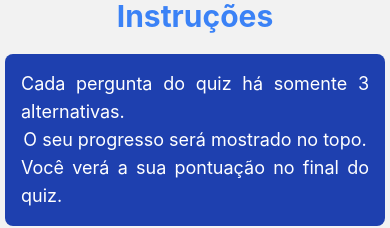
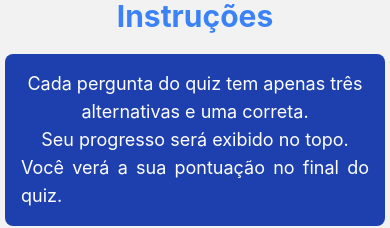
Before and after one commit to ElFabrica/appTotem, a React Native app: screen /Home in a window 390 px wide. Shown: the part 330-558 px from the top of the page. Built offline with nearby package versions, Linux system fonts and the light colour scheme; what expo-sqlite, tinybase would draw is missing.

Commit message:
Melhorias na ortografia e no alinhamento dos textos

```diff
--- a/src/screens/Home.js
+++ b/src/screens/Home.js
@@ -49,9 +49,9 @@ function acessoRestrito() {
         <Text style={tw`text-blue-500  font-bold text-3xl text-center mb-5`}>Instruções</Text>
 
         {/* Instruções */}
-        <View style={tw`bg-blue-800 p-4 rounded-lg w-95 items-center justify-center`}>
-          <Text style={tw`text-white text-lg text-justify`}>Cada pergunta do quiz há somente 3 alternativas.</Text>
-          <Text style={tw`text-white text-lg text-justify`}>O seu progresso será mostrado no topo.</Text>
+        <View style={tw`bg-blue-800 p-4 rounded-lg w-95 items-center justify-center `}>
+          <Text style={tw`text-white text-lg text-justify text-center`}>Cada pergunta do quiz tem apenas três alternativas e uma correta.</Text>
+          <Text style={tw`text-white  text-lg text-justify`}>Seu progresso será exibido no topo.</Text>
           <Text style={tw`text-white text-lg text-justify`}>Você verá a sua pontuação no final do quiz.</Text>
         </View>
 
```
